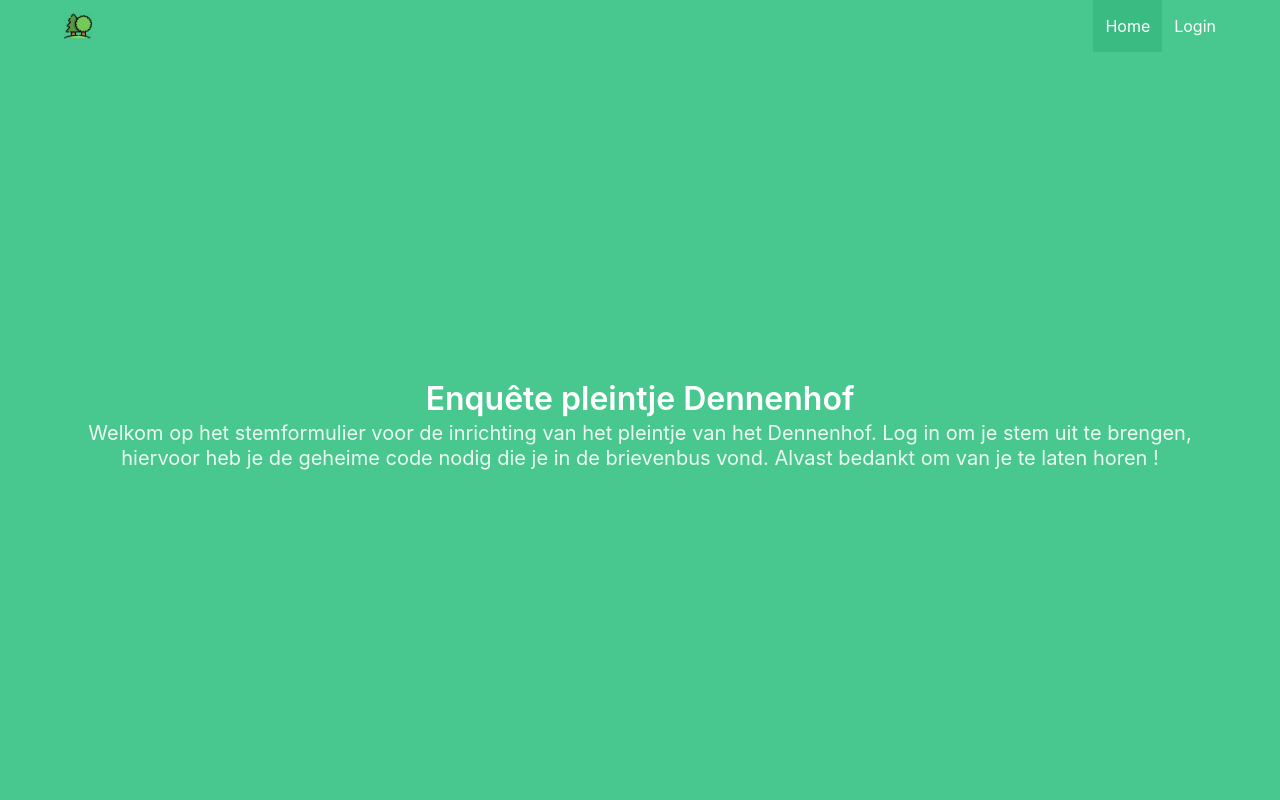
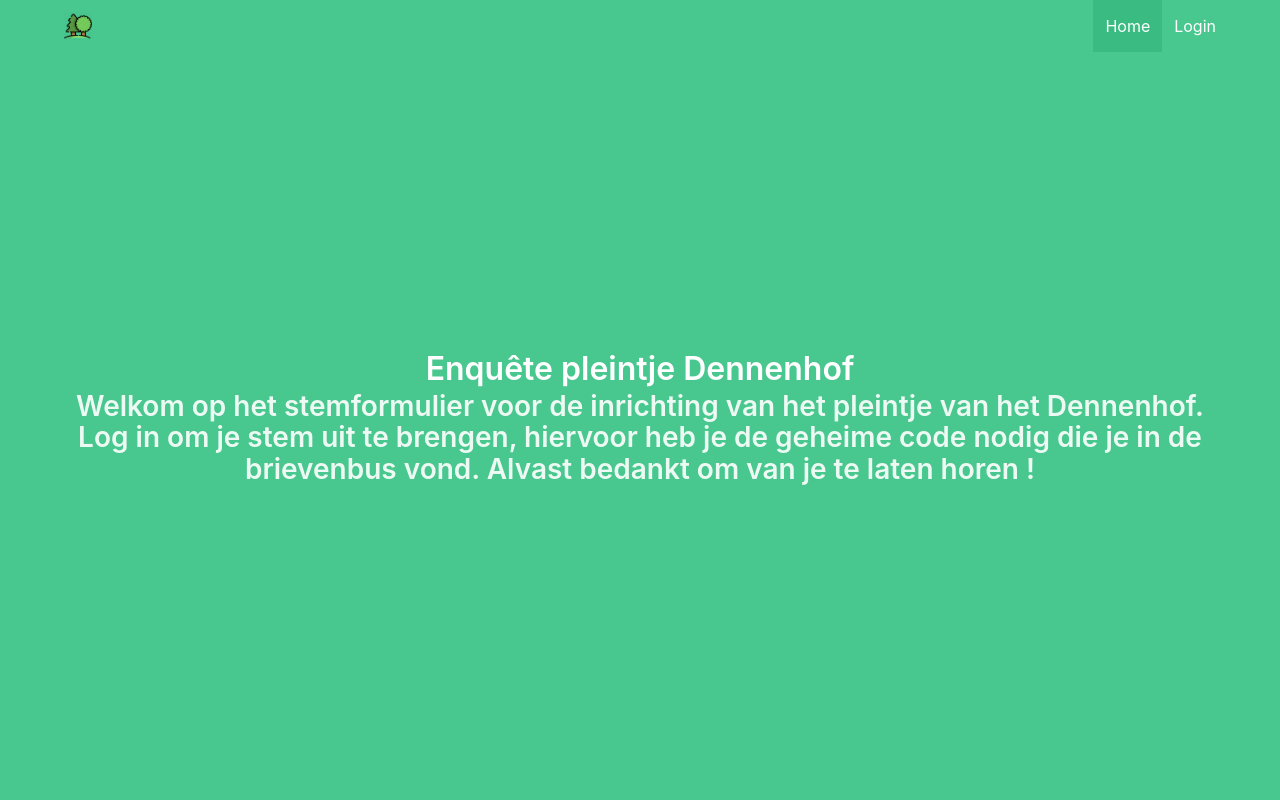
Before and after one commit to binomaiheu/poll-app, a Flask app: page / in a window 1280 px wide. Run offline with Flask 2, Linux system fonts and the light colour scheme.

Commit message:
some cleanup

```diff
--- a/poll/templates/index.html
+++ b/poll/templates/index.html
@@ -1,6 +1,7 @@
 {% extends "base.html" %}
 
 {% block content %}
+<div class="content">
   <h1 class="title">
     Enquête pleintje Dennenhof
   </h1>
@@ -9,4 +10,5 @@
     <a href='login'>Log in</a> om je stem uit te brengen, hiervoor heb je de geheime code nodig
     die je in de brievenbus vond. Alvast bedankt om van je te laten horen !
   </h2>
+</div>
 {% endblock %}
```
Lines whose indentation alone changed are shown as unchanged.
